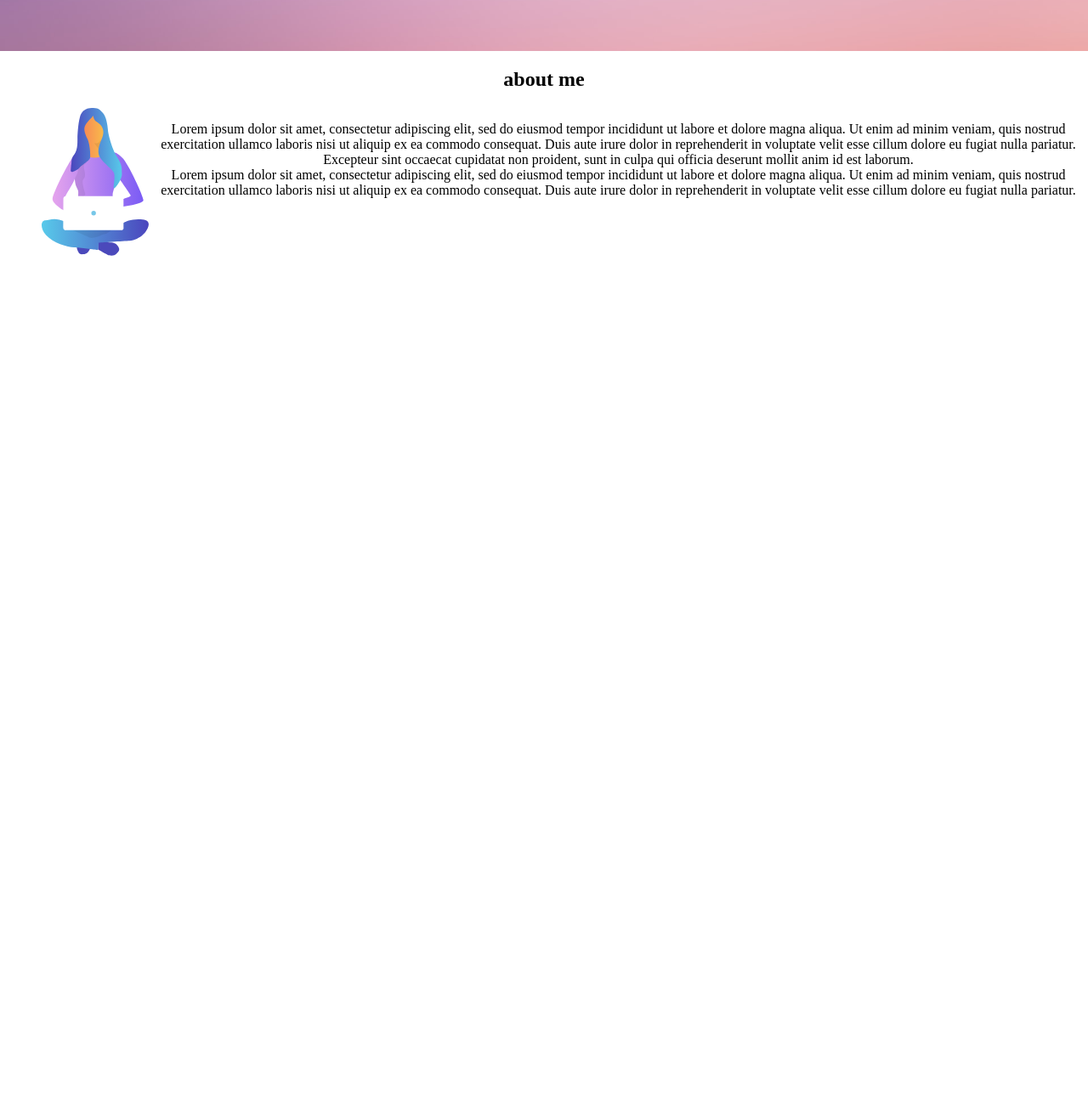
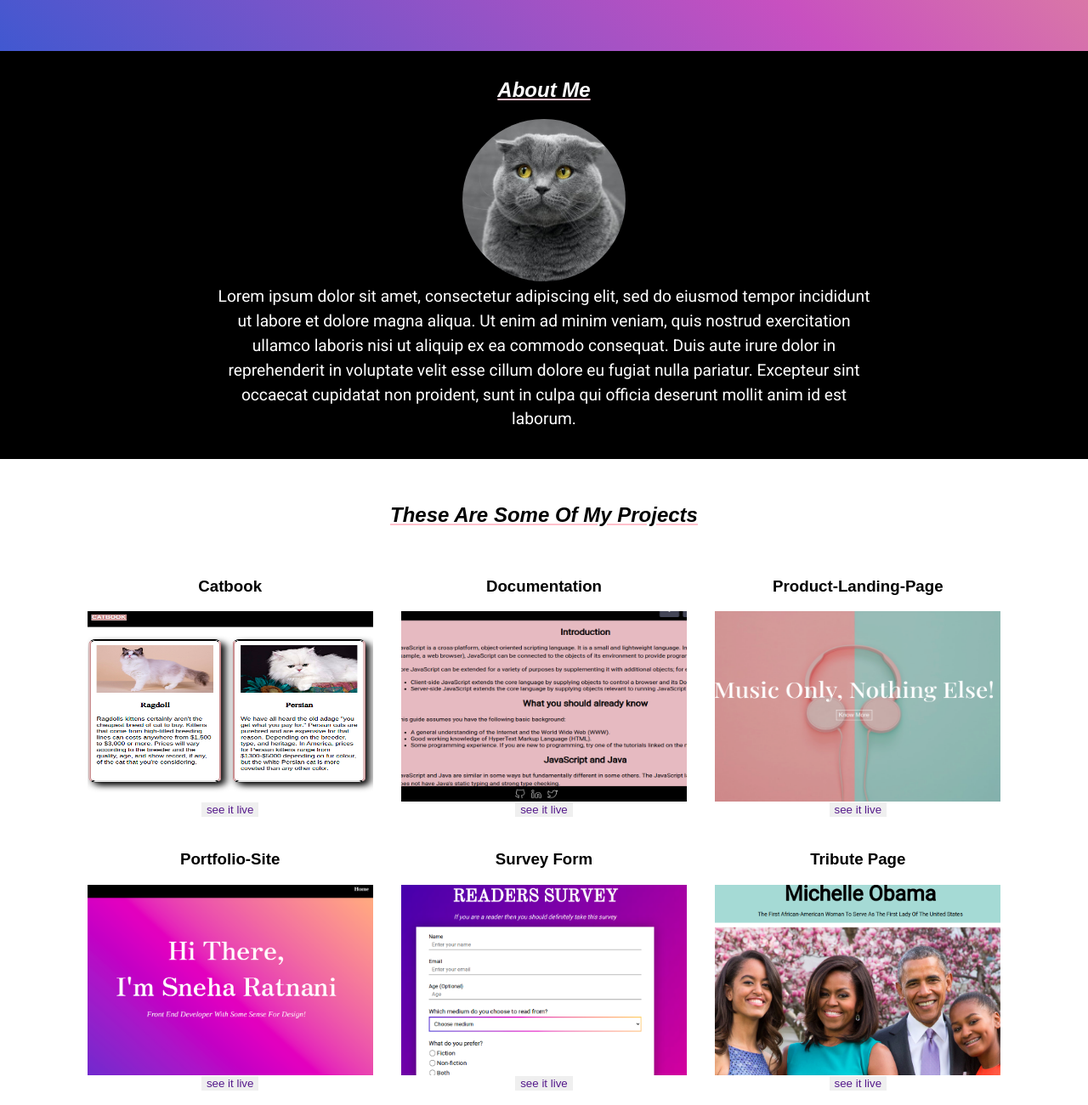
Before and after one commit to sneharatnani/dummy-portfolio-site, a plain HTML site: page index.html in a window 1280 px wide. Shown: the part 740-2040 px from the top of the page at 85% size. Before the commit the page ends 1136 px from the top, so only its background shows below. Drawn offline with Linux system fonts and the light colour scheme; a web font is replaced by a local one.

Commit message:
add projects

```diff
--- a/css/style.css
+++ b/css/style.css
@@ -5,6 +5,11 @@ body {
 
 a {
     text-decoration: none;
+}
+
+h1, h2, h3 {
+    font-family: 'Zen Antique', sans-serif;
+    text-transform: capitalize;
 }
 
 /* nav menu */
@@ -49,15 +54,14 @@ header {
 }
 
 .nav-link li:last-child {
-    padding-right: 10px;
+    padding-right: 25px;
 }
 
 /* welcome */
 
 #welcome-section {
     height: 100vh;
-    background-image: url(../img/adrian-infernus-GLf7bAwCdYg-unsplash.jpg);
-    background-size: cover;
+    background-image: linear-gradient(43deg, #4158D0 0%, #C850C0 46%, #FFCC70 100%);
 }
 
 .welcome-content {
@@ -74,7 +78,6 @@ header {
 .welcome-content h1 {
     margin: 0;
     font-weight: normal;
-    font-family: 'Zen Antique', sans-serif;
     font-size: 5rem;
 }
 
@@ -86,13 +89,56 @@ header {
 /* about */
 
 .about {
-    display: grid;
-    grid-template-columns: auto 1fr;
+    padding: 2rem 0;
     text-align: center;
+    background: black;
+    color: white;
 }
 
 .about h2 {
+    font-style: italic;
+    margin-top: 0;
+    text-decoration: underline pink;
+}
+
+.about .about-img {
+    width: 12rem;
+    border-radius: 6rem;
+}
+
+.about p {
+    font-family: 'Roboto', sans-serif;
+    width: 60vw;
+    margin: auto;
+    line-height: 1.5;
+    font-size: 1.2rem;
+}
+
+/* projects */
+
+#projects {
+    justify-items: center;
+    gap: 20px;
+    text-align: center;
+    padding: 2rem 6rem;
+    display: grid;
+    grid-template-columns: repeat(3, 1fr);
+}
+
+#projects h2 {
+    text-decoration: underline pink;
+    font-style: italic;
     grid-column: 1 / -1;
+}
+
+#projects button {
+    border: none;
+}
+
+#projects img {
+    height: 14rem;
+    display: block;
+    width: 21rem;
 }
 
 /* media queries */
@@ -122,4 +168,8 @@ header {
     .welcome-content p {
         font-size: 1.4rem;
     }
+    /* about */
+    .about p {
+        width: 90vw;
+    }
 }
--- a/index.html
+++ b/index.html
@@ -8,6 +8,7 @@
     <link rel="icon" href="img/favicon-32x32.png" type="image/png">
     <link href="https://fonts.googleapis.com/css2?family=Raleway:wght@100&family=Zen+Antique&display=swap"
         rel="stylesheet">
+    <link href="https://fonts.googleapis.com/css2?family=Roboto&display=swap" rel="stylesheet">
     <link rel="stylesheet" href="css/style.css">
     <title>Portfolio</title>
 </head>
@@ -34,20 +35,49 @@
 
     <section class="about">
         <h2>about me</h2>
-        <img src="img/girl_laptop.svg" alt="">
+        <img src="img/max-baskakov-OzAeZPNsLXk-unsplash.jpg" alt="cat image" class="about-img">
         <p>
             Lorem ipsum dolor sit amet, consectetur adipiscing elit, sed do eiusmod tempor incididunt ut labore et
             dolore magna
             aliqua. Ut enim ad minim veniam, quis nostrud exercitation ullamco laboris nisi ut aliquip ex ea commodo
             consequat. Duis aute irure dolor in reprehenderit in voluptate velit esse cillum dolore eu fugiat nulla
             pariatur. Excepteur sint
-            occaecat cupidatat non proident, sunt in culpa qui officia deserunt mollit anim id est laborum. <br>
-            Lorem ipsum dolor sit amet, consectetur adipiscing elit, sed do eiusmod tempor incididunt ut labore et
-            dolore magna
-            aliqua. Ut enim ad minim veniam, quis nostrud exercitation ullamco laboris nisi ut aliquip ex ea commodo
-            consequat. Duis
-            aute irure dolor in reprehenderit in voluptate velit esse cillum dolore eu fugiat nulla pariatur.
+            occaecat cupidatat non proident, sunt in culpa qui officia deserunt mollit anim id est laborum.
         </p>
+    </section>
+    <!-- projects -->
+    <section id="projects">
+        <h2>These are some of my projects</h2>
+        <div>
+            <h3>catbook</h3>
+            <img src="img/catbook.png" alt="">
+            <button><a href="" target="_blank">see it live</a></button>
+        </div>
+        <div>
+            <h3>documentation</h3>
+            <img src="img/documentation.png" alt="">
+            <button><a href="" target="_blank">see it live</a></button>
+        </div>
+        <div>
+            <h3>product-landing-page</h3>
+            <img src="img/landing-page.png" alt="">
+            <button><a href="" target="_blank">see it live</a></button>
+        </div>
+        <div>
+            <h3>portfolio-site</h3>
+            <img src="img/portfolio-page.png" alt="">
+            <button><a href="" target="_blank">see it live</a></button>
+        </div>
+        <div>
+            <h3>survey form</h3>
+            <img src="img/survey-form.png" alt="">
+            <button><a href="" target="_blank">see it live</a></button>
+        </div>
+        <div>
+            <h3>tribute page</h3>
+            <img src="img/tribute-page.png" alt="">
+            <button><a href="" target="_blank">see it live</a></button>
+        </div>
     </section>
 </body>
 
```
Also changed, not shown: img/adrian-infernus-GLf7bAwCdYg-unsplash.jpg (deleted), img/catbook.png (added), img/documentation.png (added), img/girl_laptop.svg (deleted), img/landing-page.png (added), img/max-baskakov-OzAeZPNsLXk-unsplash.jpg (added), img/portfolio-page.png (added), img/survey-form.png (added), img/tribute-page.png (added).
